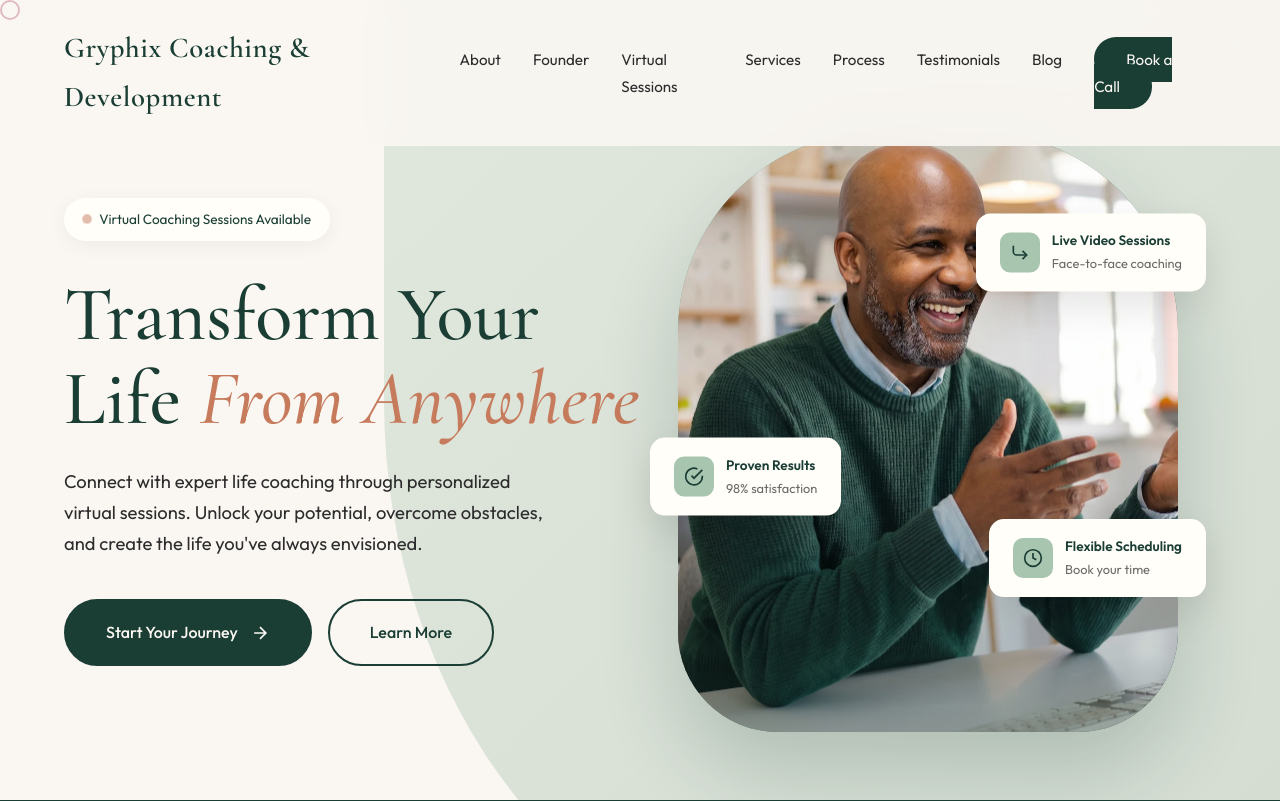
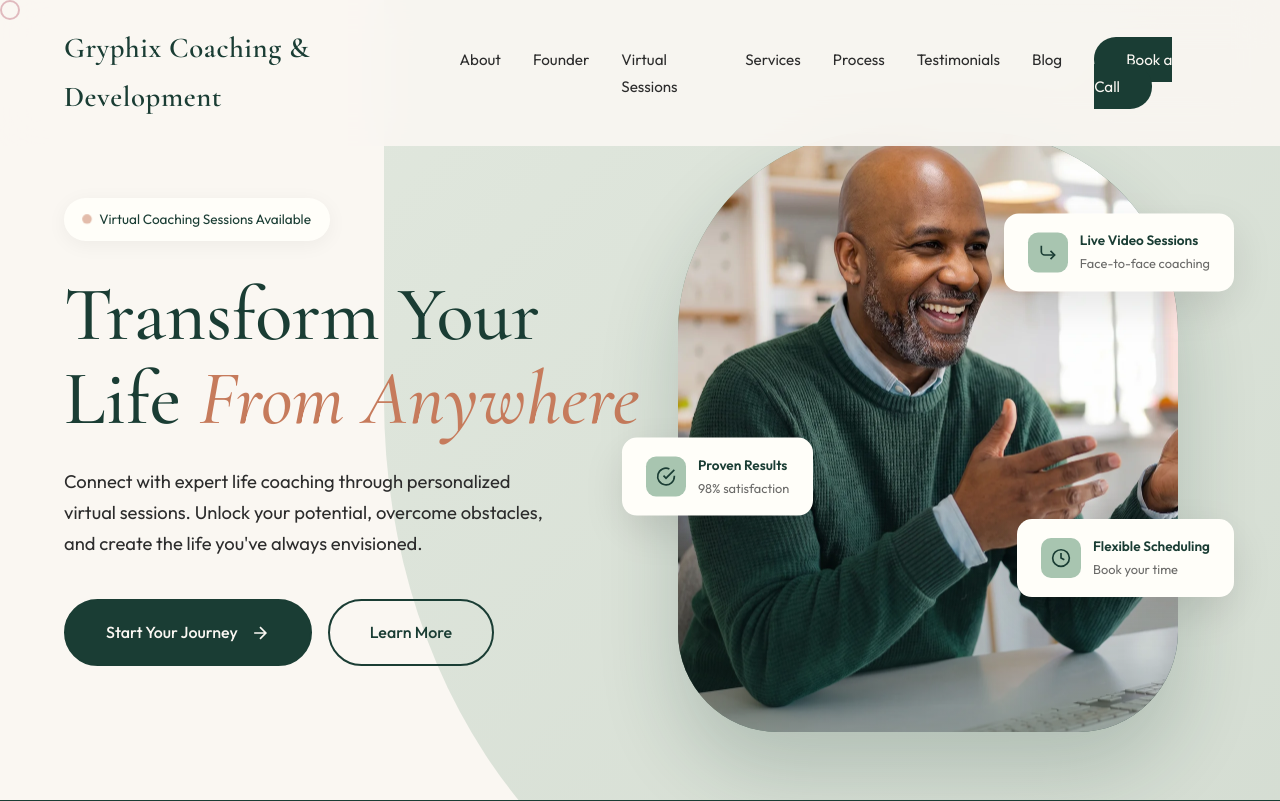
Before and after one commit to Mister-97/gryphix-coaching, a Next.js app: page / in a window 1280 px wide. Shown: the top 801 px of the page. Built offline with nearby package versions, Linux system fonts and the light colour scheme.

Commit message:
Push hero floating cards further outward on desktop

```diff
--- a/app/globals.css
+++ b/app/globals.css
@@ -58,9 +58,9 @@ nav.scrolled { padding: 1rem 4rem; box-shadow: 0 4px 30px rgba(0,0,0,0.05); }
    above the 1024px breakpoint since that and 768px already have their own
    positioning overrides below. */
 @media (min-width: 1025px) {
-    .floating-card.card-1 { right: -28px; }
-    .floating-card.card-2 { right: -28px; }
-    .floating-card.card-3 { left: -28px; }
+    .floating-card.card-1 { right: -56px; }
+    .floating-card.card-2 { right: -56px; }
+    .floating-card.card-3 { left: -56px; }
 }
 @keyframes float { 0%, 100% { transform: translateY(0); } 50% { transform: translateY(-15px); } }
 .floating-card .icon { width: 40px; height: 40px; background: var(--sage-light); border-radius: 10px; display: flex; align-items: center; justify-content: center; }
```
